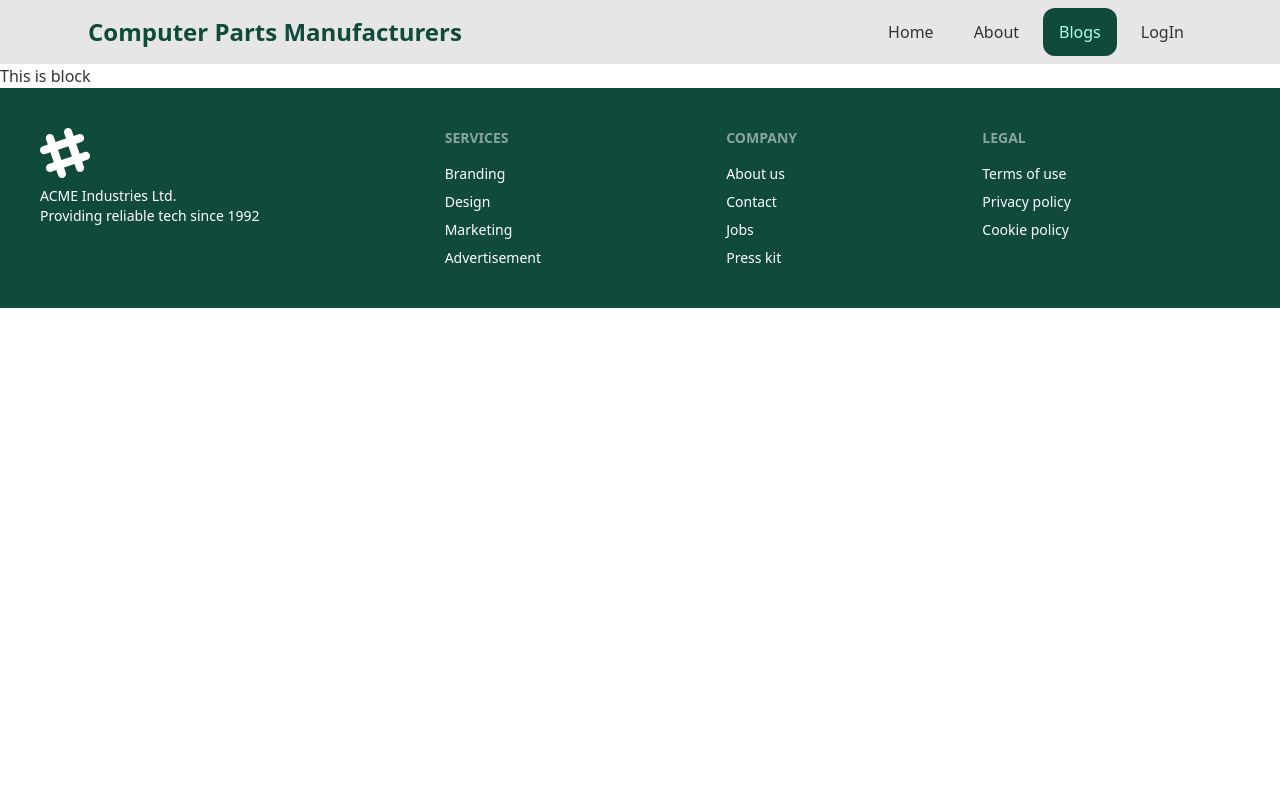
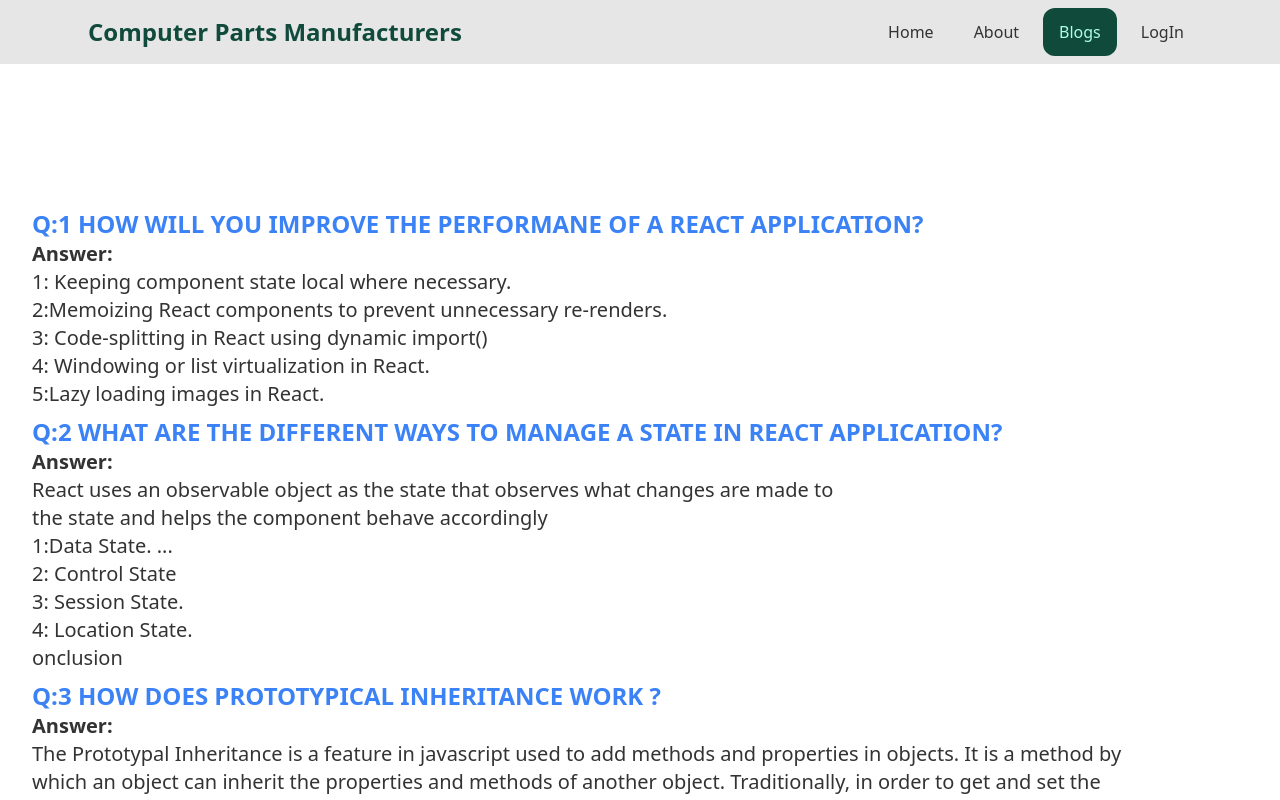
Before and after one commit to arminsultana05/computer-tools-manufacturer, a React (Create React App) app: page /blogs in a window 1280 px wide. Built offline with nearby package versions, Linux system fonts and the light colour scheme; no server answers.

Commit message:
block added

```diff
--- a/src/Pages/Blogs.js
+++ b/src/Pages/Blogs.js
@@ -2,8 +2,57 @@ import React from 'react';
 
 const Blogs = () => {
     return (
-        <div>
-            <h1>This is block</h1>
+        <div className='mt-28 mb-10 mx-auto '>
+            <div class="card w-3/3 bg-base-100 shadow-xl">
+                <div class="card-body">
+                    <div className="">
+                        <h1 className='text-2xl text-blue-500  font-bold'>Q:1 HOW WILL YOU IMPROVE THE PERFORMANE OF A   REACT APPLICATION?</h1>
+                        <p className='text-xl text left font-bold'>Answer: </p>
+                        <ul className='text-xl'>
+                            <li>1: Keeping component state local where necessary.</li>
+                            <li>2:Memoizing React components to prevent unnecessary re-renders.</li>
+                            <li>3: Code-splitting in React using dynamic import()</li>
+                            <li>4: Windowing or list virtualization in React.</li>
+                            <li>5:Lazy loading images in React.</li>
+                        </ul>
+
+                    </div>
+                    <div className="">
+                        <h1 className='text-2xl text-blue-500  font-bold'>Q:2 WHAT ARE THE DIFFERENT WAYS TO MANAGE A STATE IN REACT APPLICATION?</h1>
+                        <p className='text-xl text left font-bold'>Answer: </p>
+                        <p className='text-xl'>
+                            React uses an observable object as the state that observes what changes are made to <br /> the state and helps the component behave accordingly</p>
+                        <ul className='text-xl' >
+                            <li>1:Data State. ...</li>
+                            <li>2: Control State</li>
+                            <li>3: Session State.</li>
+                            <li>4: Location State.</li>
+                            <li>onclusion</li>
+                        </ul>
+
+                    </div>
+                    <div className="">
+                        <h1 className='text-2xl text-blue-500  font-bold'>Q:3 HOW DOES PROTOTYPICAL INHERITANCE WORK  ?</h1>
+                        <p className='text-xl text left font-bold'>Answer: </p>
+                        <p className='text-xl'>The Prototypal Inheritance is a feature in javascript used to add methods and properties in objects. It is a method by <br /> which an object can inherit the properties and methods of another object. Traditionally, in order to get and set the <br /> [[Prototype]] of an object,  we use Object. getPrototypeOf and  Object.Prototype-based programming is a style  <br />of object-oriented  programming in which behaviour reuse (known as inheritance) is performed via a process <br /> of reusing  existing objects that serve as prototypes.</p>
+
+
+                    </div>
+                    <div className="">
+                        <h1 className='text-2xl text-blue-500  font-bold'>Q:4 Why you do not set the state directly in React.For example , ifyou have const [products, setProducts]= <br /> useState([])  .Why you donot setproduct =[...] instead,You use the setProduts?</h1>
+                        <p className='text-xl text left font-bold'>Answer: </p>
+                        <p className='text-xl'>If you update it directly, calling the setState() afterward may just replace the update you made.When you directly update the  <br /> state, it does not change this.state immediately. Instead, it creates a pending state transition and accessing <br /> it after calling this method will only return the present value. <br /> You will lose control of the state across all components. </p>
+
+                    </div>
+                    <div className="">
+                        <h1 className='text-2xl text-blue-500  font-bold'>Q:5 WHAT IS A UNIT TEST? WHY SHOULD WRITE UNIT TESTS?</h1>
+                        <p className='text-xl text left font-bold'>Answer: </p>
+                        <p className='text-xl'>Unit tests are typically automated tests written and run by software developers to ensure that a section of an application <br />  (known as the "unit") meets its design and behaves as intended. In procedural programming, a unit could be <br />an entire module, but it is more commonly an individual function or procedure. <br />In object-oriented programming, a unit is often an entire interface, such as a class, or an <br />individual method. By writing tests first for the smallest testable units, then the compound <br />behaviors between those, one can build up comprehensive tests for <br /> complex applications.</p>
+
+                    </div>
+
+                </div>
+            </div>
 
         </div>
     );
```
